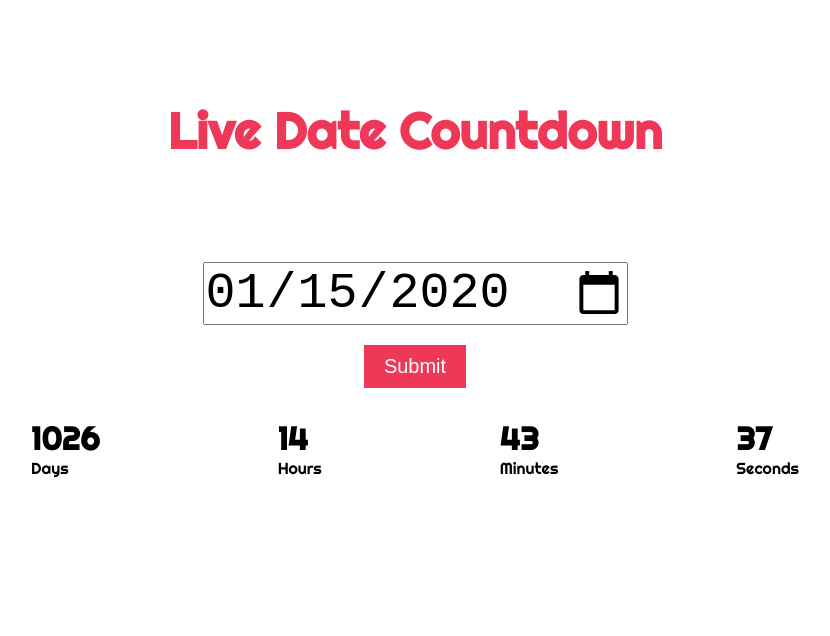
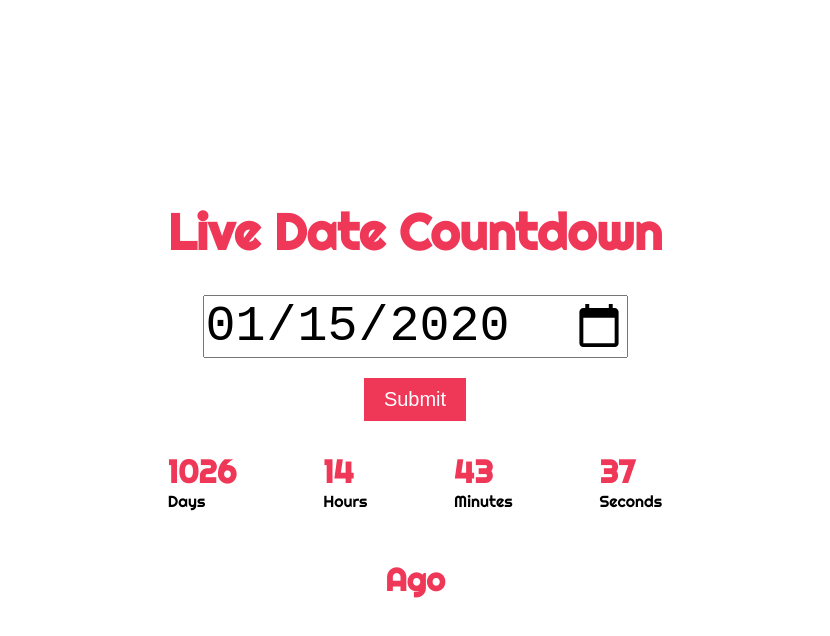
Before and after one commit to Zabzx/Live-Countdown, a plain HTML site: page live-countdown/index.html in a window 1280 px wide. Both pictures are taken after typing "2020-01-15" into the empty fields and a click on the button "Submit". Shown: the whole page, without its empty margins (225-1055 px from the left). Drawn offline with Linux system fonts and the light colour scheme.

Commit message:
Multiple improvements
Improved UI, prevented the functon from executing if the user does not enter a valid date, can now check if a date is in the past.

```diff
--- a/live-countdown/index.html
+++ b/live-countdown/index.html
@@ -8,6 +8,10 @@
     <title>Date Countdown</title>
 </head>
 <body>
+
+    <div class="form-container">
+
+    <div>
     <h1 id="intro">Live Date Countdown</h1>
     <!--Form-->
     <form action="index.html">
@@ -36,6 +40,18 @@
         </div>
     </div>
     </div>
+
+    <div class="error-message">
+        <h1 class="error"></h1>
+    </div>
+
+    <div class="past-or-future">
+        <h1>Ago</h1>
+    </div>
+
+    </div>
+
+    </div>
     <script src="main.js"></script>
 </body>
 </html>
--- a/live-countdown/main.css
+++ b/live-countdown/main.css
@@ -7,7 +7,7 @@
 
 #intro{
     text-align: center;
-    margin-top: 100px;
+    /* margin-top: 100px; */
     font-size: 50px;
     font-family: 'Righteous', cursive;
     color: #EF3758;
@@ -15,11 +15,19 @@
 
 form{
     text-align: center;
-    margin-top: 100px;
+    /* margin-top: 100px; */
+}
+
+.form-container {
+    display: flex;
+    justify-content: center;
+    align-items: center;
+    height: 100vh;
 }
 
 #user-input{
     font-size: 50px;
+    margin-top: 2rem;
 }
 
 #submit{
@@ -29,10 +37,11 @@ form{
     background-color: #EF3758;
     border: none;
     font-size: 20px;
+    cursor: pointer;
 }
 
 .time-container{
-    width: 60%;
+    width: 100%;
     margin: auto;
 }
 .time{
@@ -42,3 +51,24 @@ form{
     margin-top: 30px;
     font-family: 'Righteous', cursive;
 }
+.days, .hours, .minutes, .seconds{
+    color: #EF3758;
+}
+
+.error-message {
+    text-align: center;
+    margin-top: 3rem;
+    font-family: 'Righteous', cursive;
+    color: #EF3758;
+}
+
+.past-or-future {
+    display: none;
+    font-family: 'Righteous', cursive;
+    color: #EF3758;
+    text-align: center;
+}
+
+.active {
+    display: block;
+}
--- a/live-countdown/main.js
+++ b/live-countdown/main.js
@@ -1,14 +1,34 @@
 const userInput = document.getElementById('user-input');
 const submitBtn = document.getElementById('submit');
+const error = document.querySelector('.error');
+const ago = document.querySelector('.past-or-future');
 
 submitBtn.addEventListener('click', getUserDate);
+
 
 function getUserDate(){
     //Gets current Date
     const currentDate = new Date();
+    const now = new Date();
+    now.setHours(0,0,0,0);
 
     //Gets the users input and converts it to a valid Date
     const userDate = userInput.value;
+
+    if (new Date(userDate) < now) {
+        ago.classList.add('active');
+    } else {
+        ago.classList.remove('active');
+    }
+
+    // Preventing the function to keep executing if the user does not select a date
+    if (userDate.length === 0) {
+        error.textContent = "Please select or enter a valid date.";
+        return;
+    } else {
+        error.textContent = "";
+    }
+
     const userDay = parseFloat(userDate.split('-')[2]);
     const userMonth = parseFloat(userDate.split('-')[1]) - 1;
     const userYear = userDate.split('-')[0];
@@ -20,7 +40,7 @@ function getUserDate(){
     //Converts the milliseconds to days
     let daysUntil = rawTimeUntil / 1000 / 60 / 60 / 24;
 
-    //Gets the remainder od days and converts it into hours
+    //Gets the remainder of days and converts it into hours
     let rawHours = daysUntil.toString().split('.')[1];
     let hoursDecimal = '.' + rawHours;
     let hoursUntil = parseFloat(hoursDecimal * 24);
@@ -40,9 +60,6 @@ function getUserDate(){
     hoursUntil = hoursUntil.toString().split('.')[0];
     minutesUntil = minutesUntil.toString().split('.')[0];
     secondsUntil = secondsUntil.toString().split('.')[0];
-    console.log(daysUntil)
-    console.log(hoursUntil);
-    console.log(minutesUntil);
 
     function setTime(){
         const days = document.querySelector('.days');
@@ -54,7 +71,6 @@ function getUserDate(){
         hours.textContent = hoursUntil;
         minutes.textContent = minutesUntil;
         seconds.textContent = secondsUntil;
-        console.log('asdasd')
     }
 
     setInterval(getUserDate, 1000);
```
